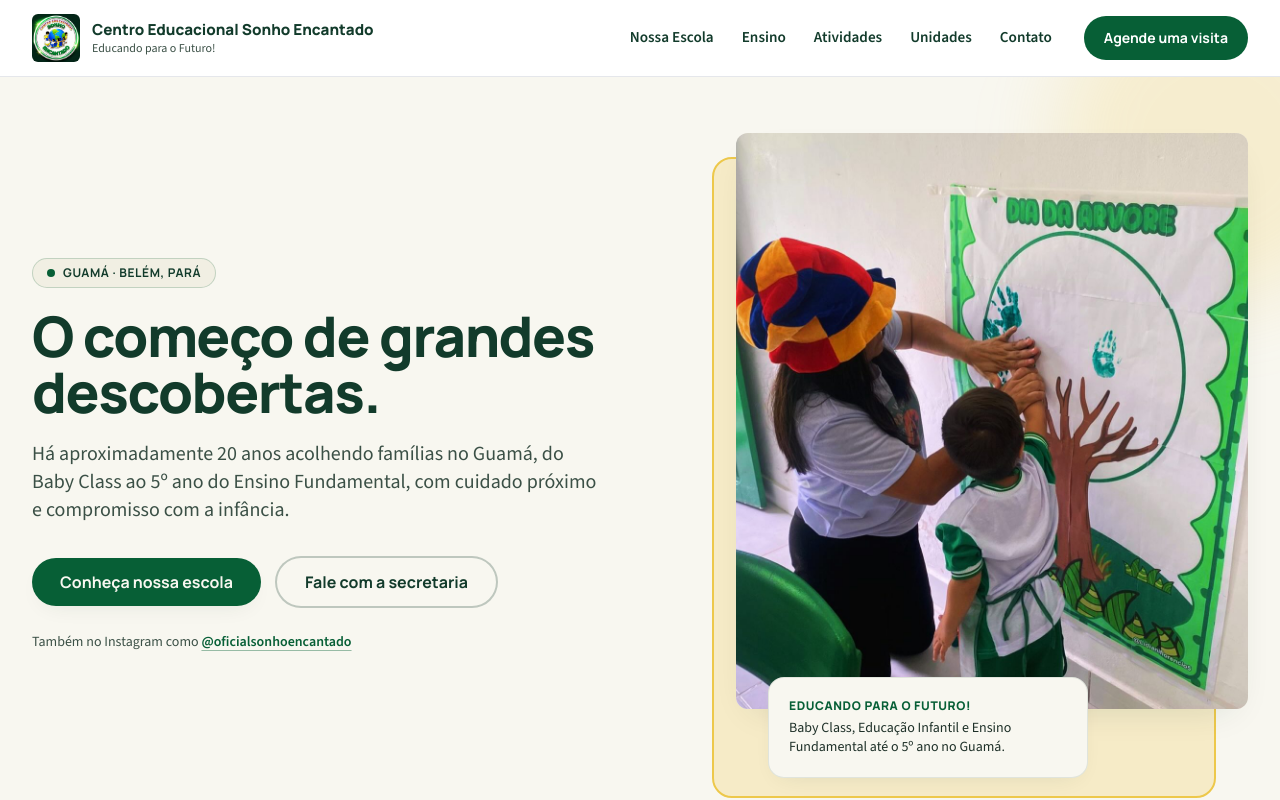
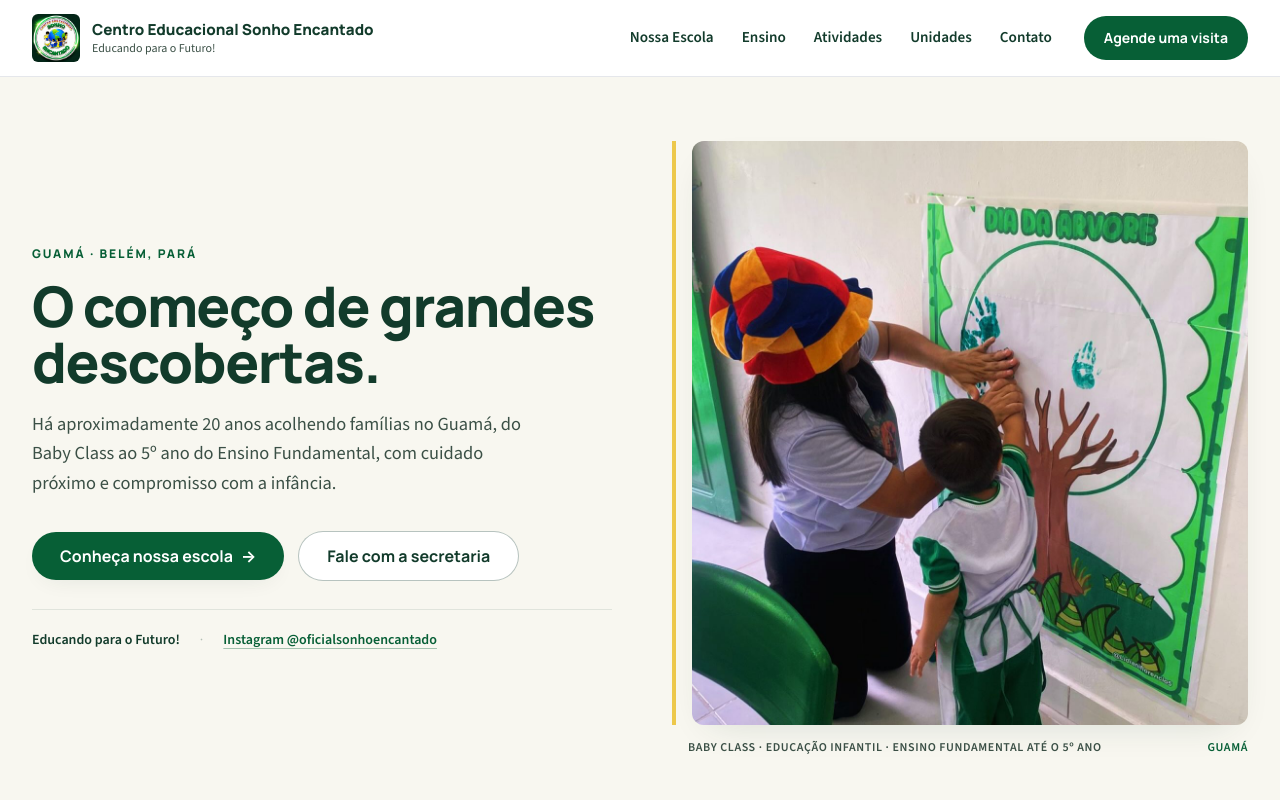
Before and after one commit to desenvolvedorfast-hub/site-sonho-encantado, a React (Vite) app in the folder sonho-encantado-site/: page / in a window 1280 px wide. Shown: the top 800 px of the page. Built offline with nearby package versions, Linux system fonts and the light colour scheme.

Commit message:
Refactor HeroSection layout and update styles

```diff
--- a/sonho-encantado-site/src/components/HeroSection.tsx
+++ b/sonho-encantado-site/src/components/HeroSection.tsx
@@ -1,99 +1,122 @@
+import { useState } from 'react';
 import { HERO_CONTENT, SCHOOL_IDENTITY } from '../data/schoolContent';
 import { PhotoSlot } from './PhotoSlot';
 
 export function HeroSection() {
+  const [heroPhotoMissing, setHeroPhotoMissing] = useState(false);
+
   return (
     <section
       aria-labelledby="hero-heading"
-      className="relative overflow-hidden pb-14 pt-8 sm:pb-20 sm:pt-12 lg:pb-24 lg:pt-14"
+      className="relative overflow-hidden pb-14 pt-10 sm:pb-20 sm:pt-14 lg:pb-24 lg:pt-16"
     >
-      {/* Elemento gráfico sutil de descoberta/crescimento ao fundo */}
-      <div
-        aria-hidden="true"
-        className="pointer-events-none absolute -right-24 -top-24 h-80 w-80 rounded-full bg-brand-yellow/20 blur-2xl"
-      />
-
-      <div className="mx-auto grid max-w-7xl grid-cols-1 items-center gap-10 px-4 sm:px-6 lg:grid-cols-12 lg:gap-12 lg:px-8">
+      <div className="mx-auto grid max-w-7xl grid-cols-1 items-center gap-10 px-4 sm:px-6 lg:grid-cols-12 lg:gap-14 lg:px-8">
         {/* Coluna Editorial Esquerda */}
-        <div className="lg:col-span-6 lg:pr-4">
-          <div className="inline-flex items-center gap-2 rounded-full border border-brand-green/20 bg-brand-cream px-3.5 py-1.5">
-            <span className="h-2 w-2 rounded-full bg-brand-green" aria-hidden="true" />
-            <span className="font-display text-xs font-bold uppercase tracking-wider text-brand-dark">
+        <div className="lg:col-span-6">
+          <p className="font-display text-xs font-extrabold uppercase tracking-[0.16em] text-brand-green">
             {HERO_CONTENT.eyebrow}
-            </span>
-          </div>
+          </p>
 
           <h1
             id="hero-heading"
-            className="mt-5 font-display text-4xl font-extrabold leading-[1.08] text-brand-dark sm:text-5xl lg:text-[3.5rem]"
+            className="mt-4 font-display text-4xl font-extrabold leading-[1.06] text-brand-dark sm:text-5xl lg:text-[3.5rem]"
           >
             {HERO_CONTENT.headline}
           </h1>
 
-          <p className="mt-5 max-w-xl text-lg leading-relaxed text-brand-muted sm:text-xl">
+          <p className="mt-5 max-w-lg text-lg leading-relaxed text-brand-muted sm:text-[1.15rem]">
             {HERO_CONTENT.description}
           </p>
 
           <div className="mt-8 flex flex-col gap-3.5 sm:flex-row sm:flex-wrap sm:items-center">
             <a
               href="#nossa-historia"
-              className="inline-flex min-h-[48px] items-center justify-center rounded-full bg-brand-green px-7 py-3 font-display text-base font-bold text-brand-paper shadow-card transition-transform duration-150 hover:-translate-y-0.5 hover:bg-brand-dark"
+              className="group inline-flex min-h-[48px] items-center justify-center gap-2 rounded-full bg-brand-green px-7 py-3 font-display text-base font-bold text-white shadow-card transition-all duration-150 hover:-translate-y-0.5 hover:bg-brand-dark active:scale-[0.98]"
             >
-              {HERO_CONTENT.primaryCta}
+              <span>{HERO_CONTENT.primaryCta}</span>
+              <span
+                aria-hidden="true"
+                className="transition-transform duration-150 group-hover:translate-x-1"
+              >
+                →
+              </span>
             </a>
 
             <a
               href={SCHOOL_IDENTITY.whatsappUrl}
               target="_blank"
               rel="noopener noreferrer"
-              className="inline-flex min-h-[48px] items-center justify-center rounded-full border-2 border-brand-dark/25 bg-brand-paper px-7 py-3 font-display text-base font-bold text-brand-dark transition-colors hover:border-brand-dark hover:bg-brand-cream"
+              className="inline-flex min-h-[48px] items-center justify-center rounded-full border border-brand-dark/30 bg-white px-7 py-3 font-display text-base font-bold text-brand-dark transition-colors hover:border-brand-dark hover:bg-brand-cream active:scale-[0.98]"
             >
               {HERO_CONTENT.secondaryCta}
               <span className="sr-only"> (abre o WhatsApp da secretaria em nova aba)</span>
             </a>
           </div>
 
-          <p className="mt-6 text-sm font-medium text-brand-muted">
-            Também no Instagram como{' '}
+          <div className="mt-7 flex flex-wrap items-center gap-x-5 gap-y-2 border-t border-brand-dark/10 pt-5 text-sm text-brand-muted">
+            <span className="font-semibold text-brand-dark">{SCHOOL_IDENTITY.slogan}</span>
+            <span aria-hidden="true" className="hidden text-brand-dark/30 sm:inline">
+              ·
+            </span>
             <a
               href={SCHOOL_IDENTITY.instagramUrl}
               target="_blank"
               rel="noopener noreferrer"
-              className="font-semibold text-brand-green underline decoration-brand-green/40 underline-offset-4 hover:text-brand-dark"
+              className="font-semibold text-brand-green underline decoration-brand-green/35 underline-offset-4 hover:text-brand-dark"
             >
-              {SCHOOL_IDENTITY.instagramHandle}
+              Instagram {SCHOOL_IDENTITY.instagramHandle}
             </a>
-          </p>
+          </div>
         </div>
 
-        {/* Coluna Visual Assimétrica Direita */}
-        <div className="relative lg:col-span-6">
-          <div className="relative mx-auto max-w-lg lg:ml-auto lg:mr-0">
-            {/* Moldura decorativa deslocada */}
-            <div
-              aria-hidden="true"
-              className="absolute -bottom-4 -left-4 right-8 top-6 rounded-editorial border-2 border-brand-yellow bg-brand-yellow/25 sm:-bottom-5 sm:-left-6"
-            />
-
+        {/* Coluna Direita: Fotografia real limpa ou Painel Institucional se ausente */}
+        <div className="lg:col-span-6">
+          {!heroPhotoMissing ? (
+            <figure className="relative mx-auto max-w-xl lg:ml-auto lg:mr-0">
+              <div className="relative border-l-4 border-brand-yellow pl-3 sm:pl-4">
                 <PhotoSlot
                   src={HERO_CONTENT.imageSrc}
                   alt={HERO_CONTENT.imageAlt}
-              slotLabel={HERO_CONTENT.imageSlotLabel}
-              aspectClass="aspect-[4/4.5]"
-              className="relative z-10 shadow-editorial"
+                  aspectClass="aspect-[4/4.2]"
+                  objectPosition="object-[50%_20%]"
+                  className="shadow-editorial"
                   priority
+                  onMissing={() => setHeroPhotoMissing(true)}
                 />
+              </div>
+              <figcaption className="mt-3.5 flex flex-wrap items-center justify-between gap-2 pl-4 text-xs font-semibold uppercase tracking-wider text-brand-muted">
+                <span>Baby Class · Educação Infantil · Ensino Fundamental até o 5º ano</span>
+                <span className="text-brand-green">{SCHOOL_IDENTITY.neighborhood}</span>
+              </figcaption>
+            </figure>
+          ) : (
+            <aside
+              aria-label="Resumo institucional"
+              className="relative overflow-hidden rounded-2xl border border-brand-dark/12 bg-brand-dark p-8 text-brand-paper shadow-editorial sm:p-10"
+            >
+              <svg
+                aria-hidden="true"
+                className="pointer-events-none absolute -bottom-10 -right-10 h-56 w-56 text-brand-yellow/15"
+                viewBox="0 0 200 200"
+                fill="currentColor"
+              >
+                <path d="M40 160C40 85 90 40 170 40C170 115 125 160 50 160H40Z" />
+              </svg>
 
-            {/* Selo editorial discreto sobreposto */}
-            <div className="relative z-20 -mt-8 ml-4 mr-4 rounded-2xl border border-brand-dark/10 bg-brand-paper p-4 shadow-card sm:ml-8 sm:mr-0 sm:max-w-xs sm:p-5">
-              <p className="font-display text-xs font-extrabold uppercase tracking-wider text-brand-green">
+              <p className="font-display text-xs font-extrabold uppercase tracking-[0.16em] text-brand-yellow">
+                {SCHOOL_IDENTITY.officialName}
+              </p>
+              <p className="mt-4 font-display text-2xl font-extrabold leading-snug sm:text-3xl">
                 {SCHOOL_IDENTITY.slogan}
               </p>
-              <p className="mt-1 text-sm leading-snug text-brand-ink">
-                Baby Class, Educação Infantil e Ensino Fundamental até o 5º ano no Guamá.
-              </p>
-            </div>
-          </div>
+              <ul className="mt-6 space-y-3 border-t border-brand-paper/15 pt-6 text-sm text-[#DCE7E1] sm:text-base">
+                <li>• Baby Class, Educação Infantil e até o 5º ano</li>
+                <li>• Aproximadamente 20 anos junto às famílias do Guamá</li>
+                <li>• Música, Computação e Inglês na rotina escolar</li>
+                <li>• Duas unidades no bairro do Guamá, Belém/PA</li>
+              </ul>
+            </aside>
+          )}
         </div>
       </div>
     </section>
```
Lines whose indentation alone changed are shown as unchanged.
